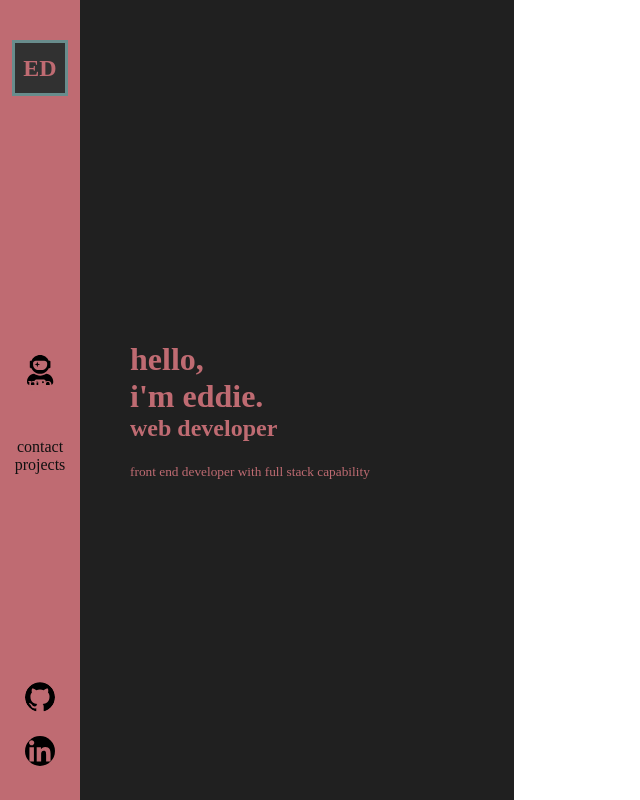
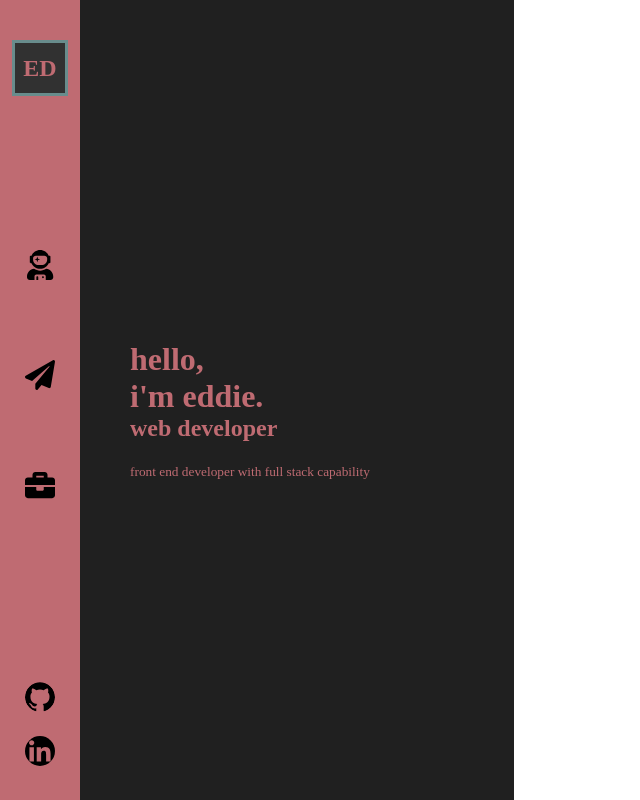
Before and after one commit to edidonato1/portfolio, a React (Create React App) app in the folder portfolio/: page / in a window 1280 px wide. Shown: the whole page, without its empty margins (0-640 px from the left). Built offline with nearby package versions, Linux system fonts and the light colour scheme.

Commit message:
add icons nav

```diff
--- a/portfolio/src/components/shared/Nav/Nav.jsx
+++ b/portfolio/src/components/shared/Nav/Nav.jsx
@@ -6,13 +6,16 @@ import linked from '../../../assets/icons/linkedin.svg'
 import linked2 from '../../../assets/icons/linkedin2.svg'
 import Navbar from './StyledNav'
 import { FontAwesomeIcon } from '@fortawesome/react-fontawesome'
-import { faUserAstronaut } from '@fortawesome/free-solid-svg-icons'
+import { faUserAstronaut, faPaperPlane, faBriefcase } from '@fortawesome/free-solid-svg-icons'
+
 
 
 export default function Nav() {
   const [gitHover, setGitHover] = useState(false);
   const [linkHover, setLinkHover] = useState(false);
   const [meHover, setMeHover] = useState(false);
+  const [contactHover, setContactHover] = useState(false);
+  const [workHover, setWorkHover] = useState(false);
 
   return (
     <Navbar>
@@ -23,21 +26,38 @@ export default function Nav() {
       </Link>
       <ul>
         <Link to="/about">
-          {/* <li>about</li> */}
+          <div className="icon-container">
           <li
             className="nav-icon"
             onMouseOver={() => setMeHover(true)}
             onMouseLeave={() => setMeHover(false)}>
             <FontAwesomeIcon icon={faUserAstronaut} />
-            <p className="nav-hidden" style={meHover ? {} : {color: "#BF6B72"}}>me</p>
+              {meHover ? <p className="nav-hidden" >me</p> : <> </>}
 
           </li>
+            </div>
         </Link>
         <Link to="/contact">
-          <li>contact</li>
+          <div className="icon-container">
+          <li
+            className="nav-icon"
+            onMouseOver={() => setContactHover(true)}
+            onMouseLeave={() => setContactHover(false)}>
+              <FontAwesomeIcon icon={faPaperPlane} />
+              {contactHover ?  <p className="nav-hidden">contact</p> : <></>}
+          </li>
+            </div>
         </Link>
         <Link to="/projects">
-          <li>projects</li>
+          <div className="icon-container">
+          <li
+            className="nav-icon"
+            onMouseOver={() => setWorkHover(true)}
+            onMouseLeave={() => setWorkHover(false)}>
+            <FontAwesomeIcon icon={faBriefcase} />
+              {workHover ? <p className="nav-hidden" >work</p> : <></>}
+          </li>
+            </div>
         </Link>
       </ul>
       <div className="social-container">
--- a/portfolio/src/components/shared/Nav/StyledNav.js
+++ b/portfolio/src/components/shared/Nav/StyledNav.js
@@ -39,18 +39,23 @@ ul {
   margin: 50px 0;
 
 }  */
+.icon-container {
+  display: flex;
+  justify-content: center;
+  height: 110px;
+}
+
 .nav-icon {
   color: black;
-  padding: 10px 0;
-  margin: 50px 0;
+  padding: 30px 0;
   font-size: 30px;
   transition: .3s;
 }
 
 .nav-icon:hover {
   color: #43a8a8;
-  font-size: 36px;
-  margin: 46px 0;
+  font-size: 32px;
+  /* padding: 28px 0; */
 }
 
 
@@ -67,7 +72,7 @@ a {
 .nav-hidden {
   font-size: 20px;
   margin-top: -15px;
-  margin-bottom: -18px;
+
   /* transition: .3s; */
 }
 
@@ -80,8 +85,8 @@ a {
 }
 
 .social-icons:hover {
-  width: 36px;
-  margin: 7px;
+  width: 38px;
+  margin: 6px;
 }
 
 `
```
